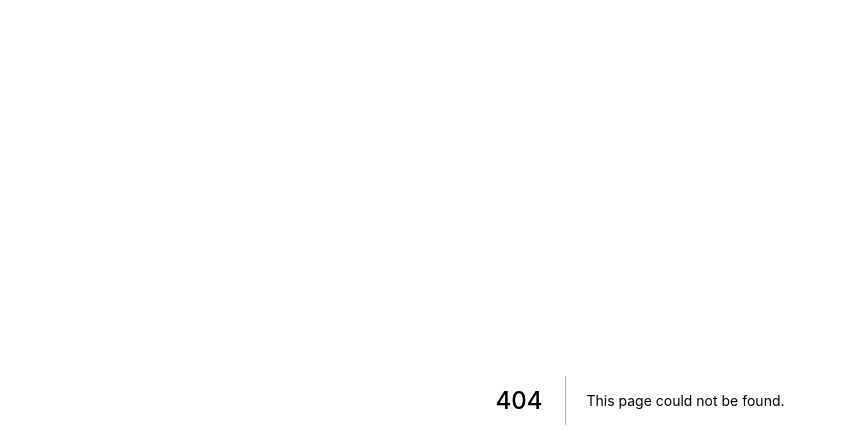
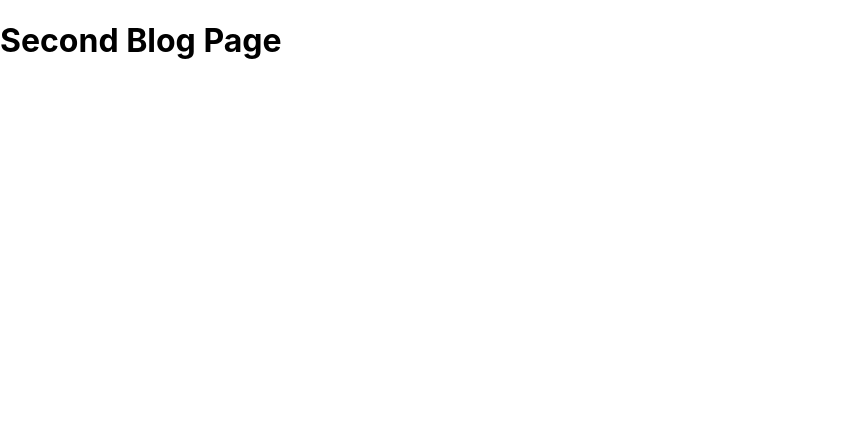
Before and after one commit to jgbpessoa/nextjs-routing, a Next.js app: page /blog/second in a window 1280 px wide. Before the commit this address had no page. Shown: the top 448 px of the page, without its empty margins (0-846 px from the left). Built offline with nearby package versions, Linux system fonts and the light colour scheme.

Commit message:
Nested Routes

```diff
--- /dev/null
+++ b/pages/blog/first.js
@@ -0,0 +1,5 @@
+function FirstBlog() {
+  return <h1>First Blog Page</h1>;
+}
+
+export default FirstBlog;
--- /dev/null
+++ b/pages/blog/index.js
@@ -0,0 +1,5 @@
+function Blog() {
+  return <h1>Blog Page</h1>;
+}
+
+export default Blog;
--- /dev/null
+++ b/pages/blog/second.js
@@ -0,0 +1,5 @@
+function SecondBlog() {
+  return <h1>Second Blog Page</h1>;
+}
+
+export default SecondBlog;
```
